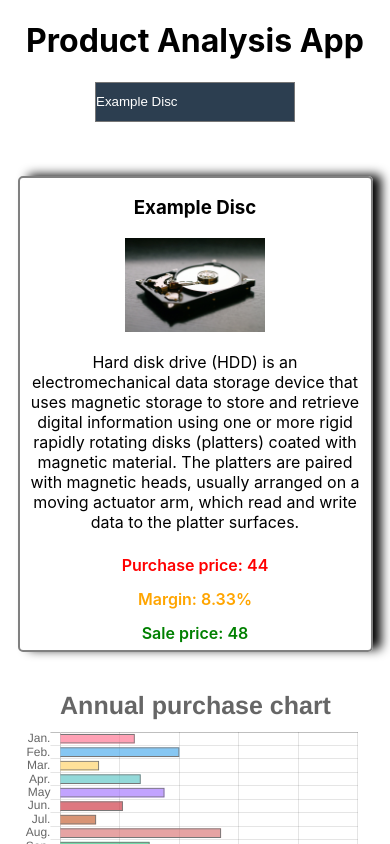
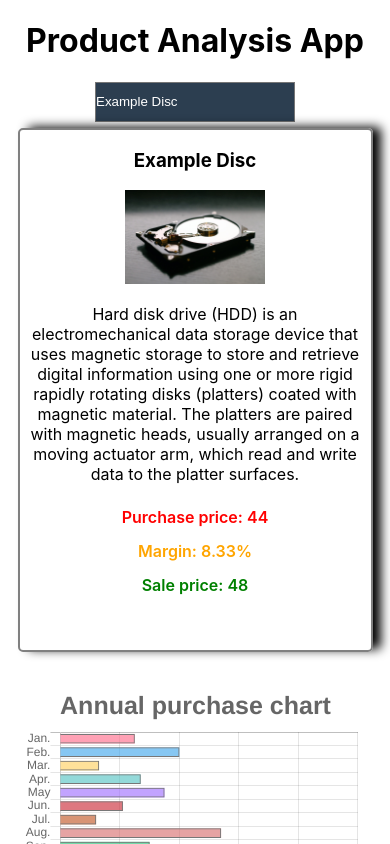
Before and after one commit to Spearek/React-Product-analisis-APP, a React (Create React App) app in the folder analysis-app/: page / in a window 390 px wide. Shown: the top 844 px of the page. Built offline with nearby package versions, Linux system fonts and the light colour scheme.

Commit message:
screen shake during products change bug fixed

```diff
--- a/analysis-app/src/components/ProductCard/ProductCard.module.css
+++ b/analysis-app/src/components/ProductCard/ProductCard.module.css
@@ -4,6 +4,7 @@
     border-radius: 5px;
     box-shadow: 9px -2px 11px -1px #000000;
     margin-bottom: 30px;
+    height: 450px;
 }
 
 .Card img{
@@ -34,6 +35,7 @@
 @media screen and (max-width:1000px){
     .Card{
         width: 80%;
+        height: 520px;
     }
     .Card img{
         width: 40%;
```
